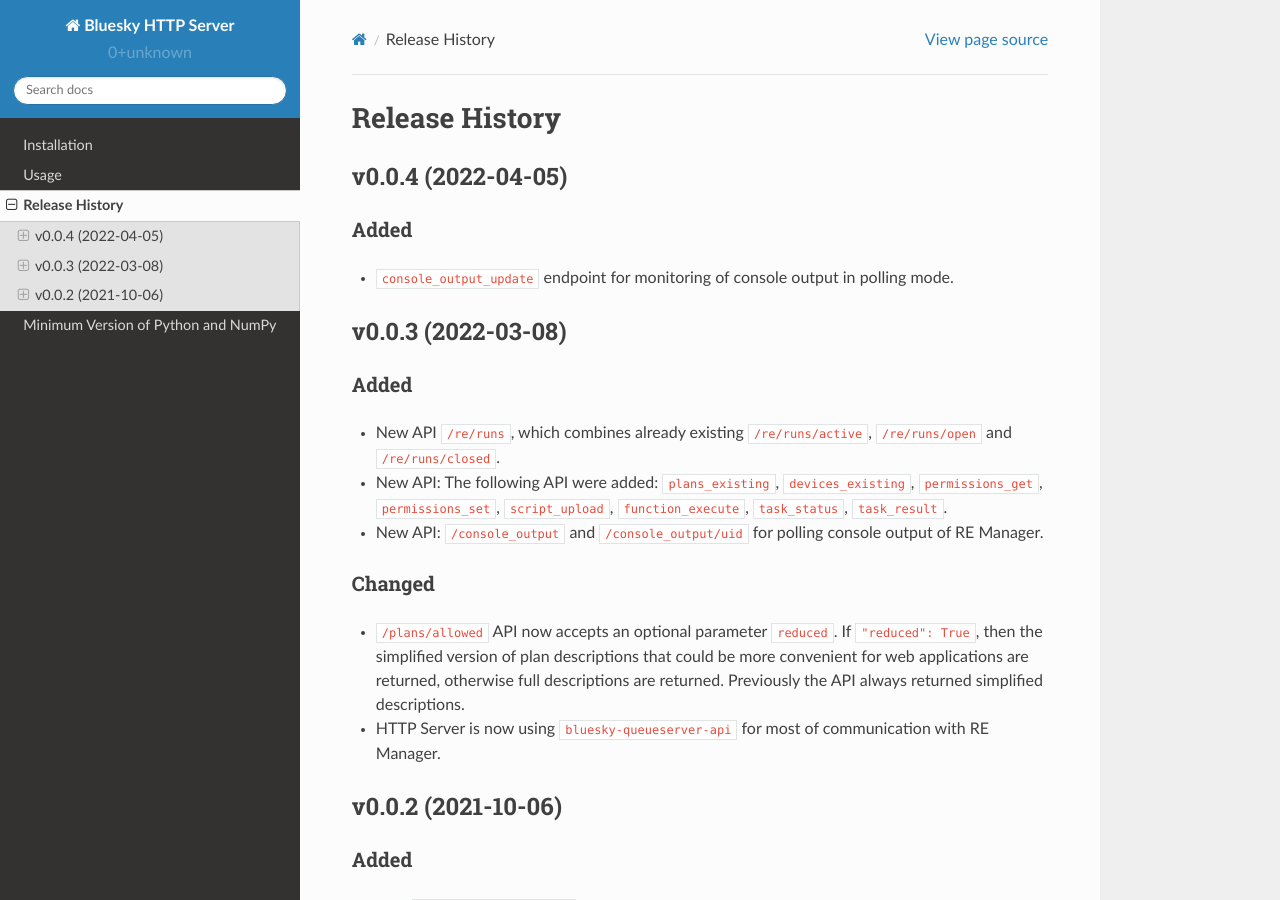
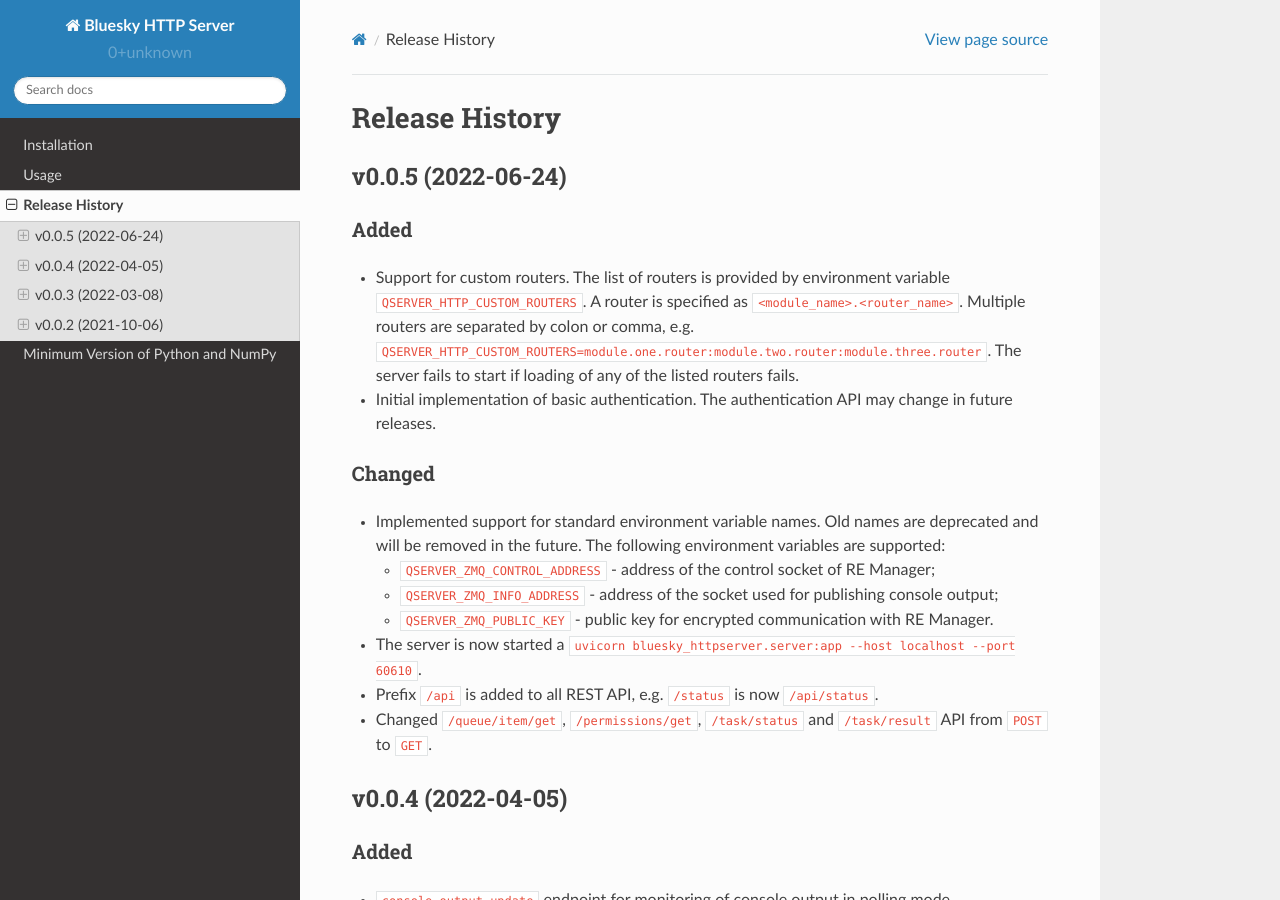
Before and after one commit to bluesky/bluesky-httpserver, a Sphinx documentation site: the page built from docs/source/release-history.rst, in a window 1280 px wide and 900 px high. Built offline with Sphinx 7.4.7 and the Read the Docs theme 2.0.0, drawn with Linux system fonts in a browser that asks for light colours.

Commit message:
DOC: release notes v0.0.5

```diff
--- a/docs/source/release-history.rst
+++ b/docs/source/release-history.rst
@@ -1,6 +1,35 @@
 ===============
 Release History
 ===============
+
+v0.0.5 (2022-06-24)
+===================
+
+Added
+-----
+
+- Support for custom routers. The list of routers is provided by environment variable ``QSERVER_HTTP_CUSTOM_ROUTERS``.
+  A router is specified as ``<module_name>.<router_name>``. Multiple routers are separated by colon or comma, e.g.
+  ``QSERVER_HTTP_CUSTOM_ROUTERS=module.one.router:module.two.router:module.three.router``. The server fails to start
+  if loading of any of the listed routers fails.
+
+- Initial implementation of basic authentication. The authentication API may change in future releases.
+
+Changed
+-------
+
+- Implemented support for standard environment variable names. Old names are deprecated and will be removed in the future.
+  The following environment variables are supported:
+
+  - ``QSERVER_ZMQ_CONTROL_ADDRESS`` - address of the control socket of RE Manager;
+  - ``QSERVER_ZMQ_INFO_ADDRESS`` - address of the socket used for publishing console output;
+  - ``QSERVER_ZMQ_PUBLIC_KEY`` - public key for encrypted communication with RE Manager.
+
+- The server is now started a ``uvicorn bluesky_httpserver.server:app --host localhost --port 60610``.
+
+- Prefix ``/api`` is added to all REST API, e.g. ``/status`` is now ``/api/status``.
+
+- Changed ``/queue/item/get``, ``/permissions/get``, ``/task/status`` and ``/task/result`` API from ``POST`` to ``GET``.
 
 
 v0.0.4 (2022-04-05)
```
